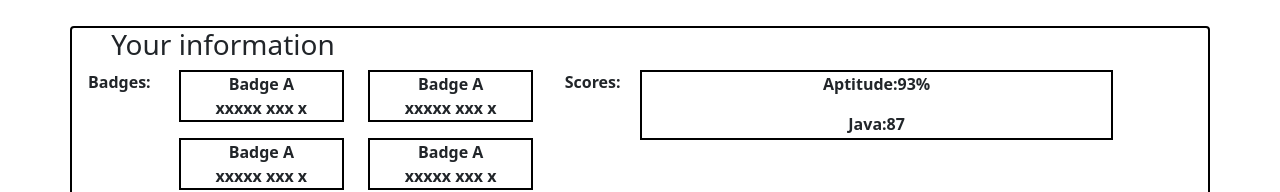
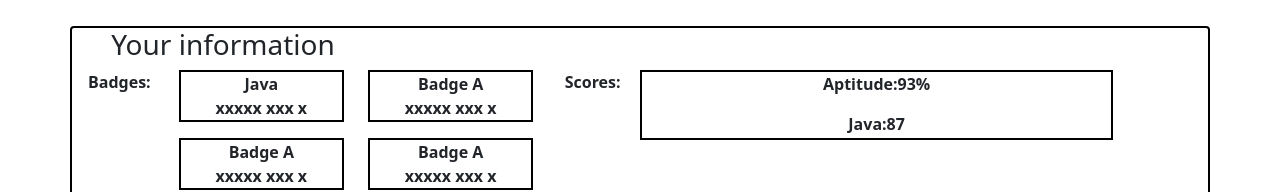
Before and after one commit to dfGroup2/team-engineering-frontend, a React (Create React App) app: page / in a window 1280 px wide. Shown: the part 1065-1257 px from the top of the page. Built offline with nearby package versions, Linux system fonts and the light colour scheme; no server answers.

Commit message:
passing test

```diff
--- a/src/Components/GradProfileComponents/InfoSection.jsx
+++ b/src/Components/GradProfileComponents/InfoSection.jsx
@@ -1,7 +1,7 @@
 import React from 'react'
 import PropTypes from 'prop-types'
-//import { testGraduateUser } from './testData/sampleGraduateUser';
-//const {personalInfo} = testGraduateUser
+import { testGraduateUser } from '../../tests/testData/sampleGraduateUser';
+const {personalInfo} = testGraduateUser
 
 const InfoSection = props => {
     return (
@@ -12,7 +12,7 @@ const InfoSection = props => {
                     <p>Badges:</p>
                 </div>
                 <div className="col-2">
-                    <p className="borderClass">Badge A <br />
+                    <p className="borderClass">{personalInfo.badges[0]}<br />
                         xxxxx xxx x</p>
                     <p className=" borderClass">Badge A <br />
                         xxxxx xxx x</p>
```
Also changed, not shown: 1 other file (tests, documents, lock files or other folders).
